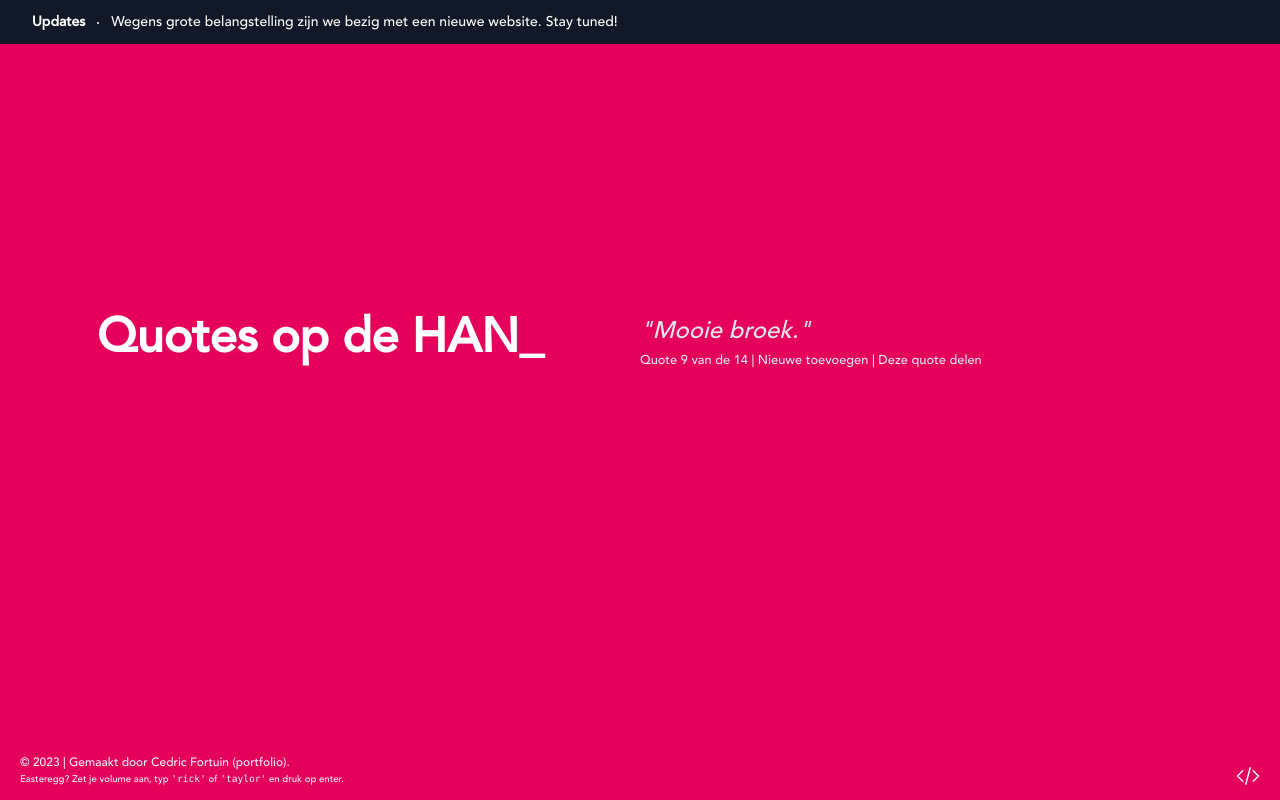
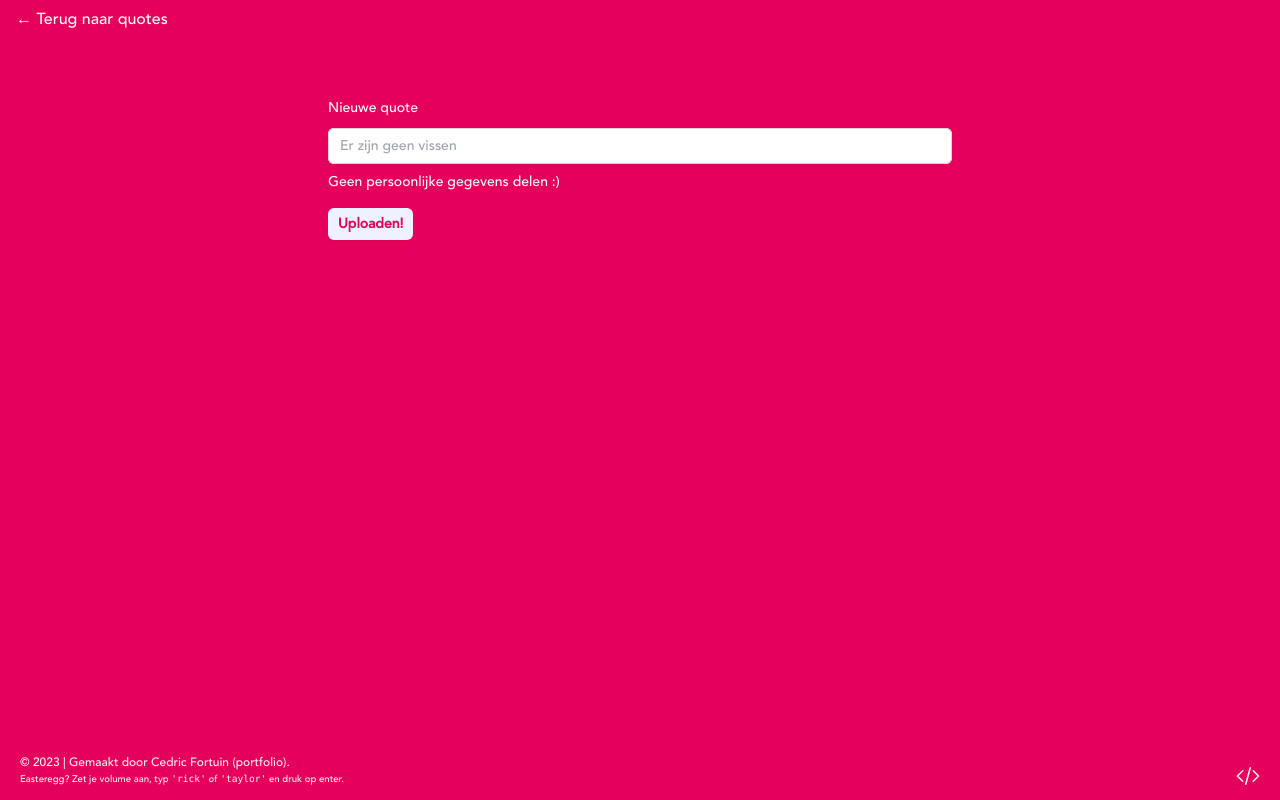
Before and after one commit to cedricfortuin/hanquotes, a Vue app: page /add-quote in a window 1280 px wide. Built offline with nearby package versions, Linux system fonts and the light colour scheme.

Commit message:
Big update

```diff
--- a/index.html
+++ b/index.html
@@ -6,7 +6,11 @@
     <script async src="https://www.googletagmanager.com/gtag/js?id=G-0N3JGWBZ30"></script>
     <script>
         window.dataLayer = window.dataLayer || [];
-        function gtag() { dataLayer.push(arguments); }
+
+        function gtag() {
+            dataLayer.push(arguments);
+        }
+
         gtag('js', new Date());
 
         gtag('config', 'G-0N3JGWBZ30');
@@ -22,24 +26,24 @@
 
     <meta name="viewport" content="width=device-width, initial-scale=1.0">
     <title>HAN quotes</title>
-    <meta name="description" content="Quotes van de HAN">
+    <meta name="description" content="Quotes van de HAN | De beste site op de HAN!">
     <meta name="author" content="Cedric Fortuin | HAN University of Applied Sciences">
 </head>
 
 <body class="bg-han">
 <noscript>
-    <strong>We're sorry but hanquotes doesn't work properly without JavaScript enabled. Please enable it to
+    <strong>We're sorry but HAN quotes doesn't work properly without JavaScript enabled. Please enable it to
         continue.</strong>
 </noscript>
-<div class="flex items-center justify-between gap-x-6 bg-gray-900 py-2.5 px-6 sm:pr-3.5 lg:pl-8">
-    <p class="text-sm leading-6 text-white">
-        <strong class="font-semibold">Updates</strong>
-            <svg viewBox="0 0 2 2" class="mx-2 inline h-0.5 w-0.5 fill-current" aria-hidden="true">
-                <circle cx="1" cy="1" r="1"/>
-            </svg>
-            Wegens grote belangstelling zijn we bezig met een nieuwe website. Stay tuned!
-    </p>
-</div>
+<!--<div class="flex items-center justify-between gap-x-6 bg-gray-900 py-2.5 px-6 sm:pr-3.5 lg:pl-8">-->
+<!--    <p class="text-sm leading-6 text-white">-->
+<!--        <strong class="font-semibold">Updates</strong>-->
+<!--        <svg viewBox="0 0 2 2" class="mx-2 inline h-0.5 w-0.5 fill-current" aria-hidden="true">-->
+<!--            <circle cx="1" cy="1" r="1"/>-->
+<!--        </svg>-->
+<!--        Wegens grote belangstelling zijn we bezig met een nieuwe website. Stay tuned!-->
+<!--    </p>-->
+<!--</div>-->
 <div id="app"></div>
 <footer class="text-gray-100 text-xs font-medium grid grid-cols-2">
     <div class="absolute bottom-3 left-5 ">
--- a/package.json
+++ b/package.json
@@ -8,9 +8,11 @@
     "preview": "vite preview"
   },
   "dependencies": {
-    "vue": "^3.2.47"
+    "vue": "^3.2.47",
+    "vue-router": "^4.1.6"
   },
   "devDependencies": {
+    "@tailwindcss/forms": "^0.5.3",
     "@vitejs/plugin-vue": "^4.0.0",
     "autoprefixer": "^10.4.14",
     "postcss": "^8.4.21",
--- a/src/App.vue
+++ b/src/App.vue
@@ -1,8 +1,5 @@
 <script setup>
-import HelloHAN from '@/components/HelloHAN.vue';
-import RandomQuote from "@/components/RandomQuote.vue";
 import {ref} from "vue";
-
 
 const songs = [
     new Audio('songs/taylorswift_anti-hero.mp3'),
@@ -44,15 +41,5 @@
 </script>
 
 <template>
-    <div>
-        <div class="grid grid-cols-2 mt-64 px-4 md:px-0">
-            <div class="col-span-2 md:col-span-1 py-4 text-center">
-                <HelloHAN msg="Quotes op de HAN_"/>
-            </div>
-
-            <div class="col-span-2 md:col-span-1 py-4 text-center md:text-left">
-                <RandomQuote/>
-            </div>
-        </div>
-    </div>
+    <RouterView/>
 </template>
--- /dev/null
+++ b/src/Pages/Index.vue
@@ -0,0 +1,18 @@
+<script setup>
+import HelloHAN from "@/components/HelloHAN.vue";
+import RandomQuote from "@/components/RandomQuote.vue";
+</script>
+
+<template>
+    <div>
+        <div class="grid grid-cols-2 mt-64 px-4 md:px-0">
+            <div class="col-span-2 md:col-span-1 py-4 text-center">
+                <HelloHAN msg="Quotes op de HAN_"/>
+            </div>
+
+            <div class="col-span-2 md:col-span-1 py-4 text-center md:text-left">
+                <RandomQuote/>
+            </div>
+        </div>
+    </div>
+</template>
--- /dev/null
+++ b/src/components/AddQuote.vue
@@ -0,0 +1,33 @@
+<script setup>
+import {ref} from 'vue';
+
+// form with validation for the quote
+// check if the quote is unique and if it is, add it to the json file
+// if not, show an error message
+
+const quote = ref('');
+const quotes = ref([]);
+
+</script>
+
+<template>
+    <div class="absolute left-4 top-2">
+        <RouterLink :to="{name : 'home'}" class="text-white">&larr;&nbsp;Terug naar quotes</RouterLink>
+    </div>
+    <div>
+        <div class="flex justify-center p-4 mt-20">
+            <form class="w-1/2" method="post">
+                <label for="quote" class="block text-sm font-medium leading-6 text-white">Nieuwe quote</label>
+                <div class="mt-2">
+                    <input type="text" name="quote" id="quote"
+                           class="block w-full rounded-md border-0 py-1.5 text-gray-900 shadow-sm ring-1 ring-inset ring-gray-300 placeholder:text-gray-400 focus:ring-2 focus:ring-inset focus:ring-indigo-600 sm:text-sm sm:leading-6"
+                           placeholder="Er zijn geen vissen" aria-describedby="quote-description"/>
+                </div>
+                <p class="mt-2 text-sm text-white" id="quote-description">Geen persoonlijke gegevens delen :)</p>
+                <div class="mt-4">
+                    <button type="submit" class="rounded-md bg-indigo-50 px-2.5 py-1.5 text-sm font-semibold text-[#e5005b] shadow-sm hover:bg-indigo-100">Uploaden!</button>
+                </div>
+            </form>
+        </div>
+    </div>
+</template>
--- a/src/components/RandomQuote.vue
+++ b/src/components/RandomQuote.vue
@@ -3,9 +3,12 @@
         <i class="text-gray-200 text-2xl">"{{ quote }}"</i>
     </Transition>
     <br/>
-  <small class="text-gray-200">Quote {{ currentQuoteIndex + 1 }} van de {{ amountQuotes }} | <a
-      href="https://github.com/cedricfortuin/hanquotes" target="_blank" class="hover:text-green-500">Nieuwe
-    toevoegen</a> | <a :href="'whatsapp://send?text=Check this quote @ https://hanquotes.nl: ' + quote" data-action="share/whatsapp/share" target="_blank"
+    <small class="text-gray-200">Quote {{ currentQuoteIndex + 1 }} van de {{ amountQuotes }} |
+        <a href="https://github.com/cedricfortuin/hanquotes/issues" target="_blank" class="hover:text-green-500 cursor-pointer">
+            Nieuwe toevoegen
+        </a>
+        | <a :href="'whatsapp://send?text=Check this quote @ https://hanquotes.nl: ' + quote"
+             data-action="share/whatsapp/share" target="_blank"
              class="hover:text-green-500">Deze quote delen</a></small>
 </template>
 
--- /dev/null
+++ b/src/router.js
@@ -0,0 +1,20 @@
+import {createRouter, createWebHistory} from "vue-router";
+import Index from "@/Pages/Index.vue";
+import AddQuote from "@/components/AddQuote.vue";
+
+let router;
+export default router = createRouter({
+    history: createWebHistory(),
+    routes: [
+        {
+            path: '/',
+            name: 'home',
+            component: Index
+        },
+        {
+            path: '/add-quote',
+            name: 'quote',
+            component: AddQuote
+        }
+    ]
+});
--- a/tailwind.config.js
+++ b/tailwind.config.js
@@ -16,5 +16,7 @@
       }
     },
   },
-  plugins: [],
+  plugins: [
+      require('@tailwindcss/forms')
+  ],
 }
```
Also changed, not shown: src/components/AddSong.vue (deleted, +0 -7 lines), src/main.js (+5 -4 lines), 1 other file (tests, documents, lock files or other folders). Lines whose indentation alone changed are shown as unchanged.
